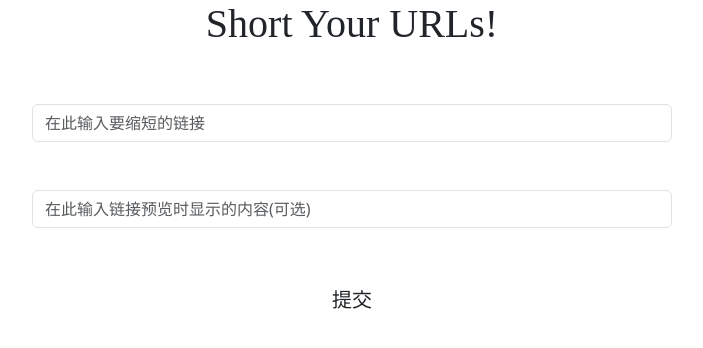
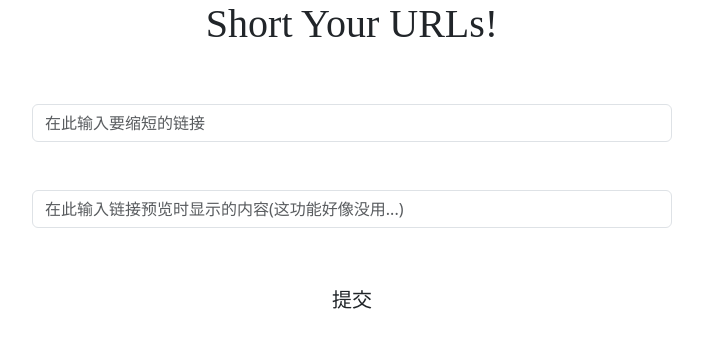
Before and after one commit to wzk0/short_url, a Flask app: page / in a window 1280 px wide. Shown: the top 348 px of the page, without its empty margins (288-991 px from the left). Run offline with Flask 2, Linux system fonts and the light colour scheme.

Commit message:
混淆视听没用!

```diff
--- a/templates/index.html
+++ b/templates/index.html
@@ -14,7 +14,7 @@
     		<input style="width: 50%" type="text" class="form-control" name="url" placeholder="在此输入要缩短的链接" required>
     	</div><br><br>
     	<div class="form-group">
-    		<input style="width: 50%" type="text" class="form-control" name="preview_word" placeholder="在此输入链接预览时显示的内容(可选)">
+    		<input style="width: 50%" type="text" class="form-control" name="preview_word" placeholder="在此输入链接预览时显示的内容(这功能好像没用...)">
     	</div><br><br>
     	<button type="submit" class="btn btn-lg">提交</button>
     </form>
```
Also changed, not shown: README.md, 1 other file.
